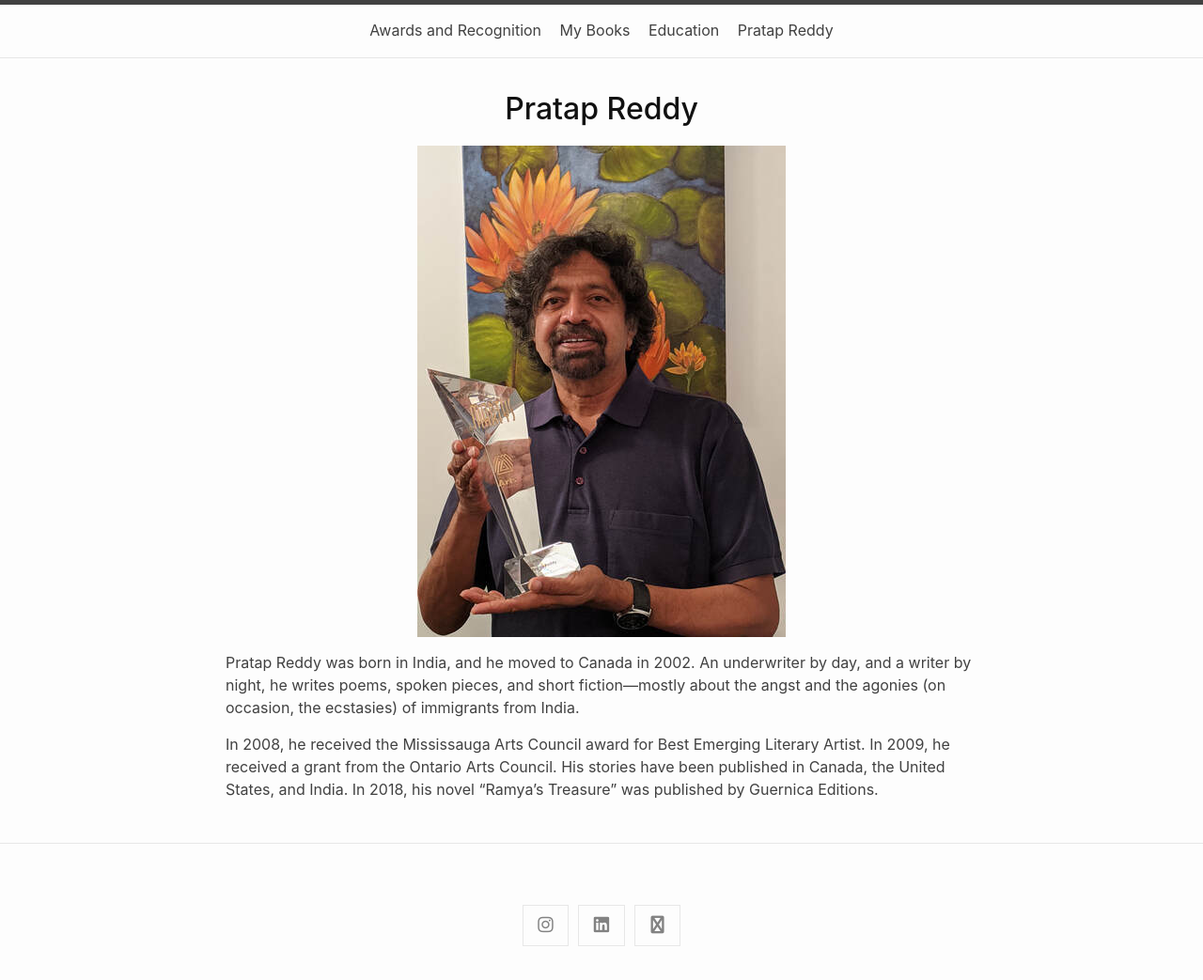
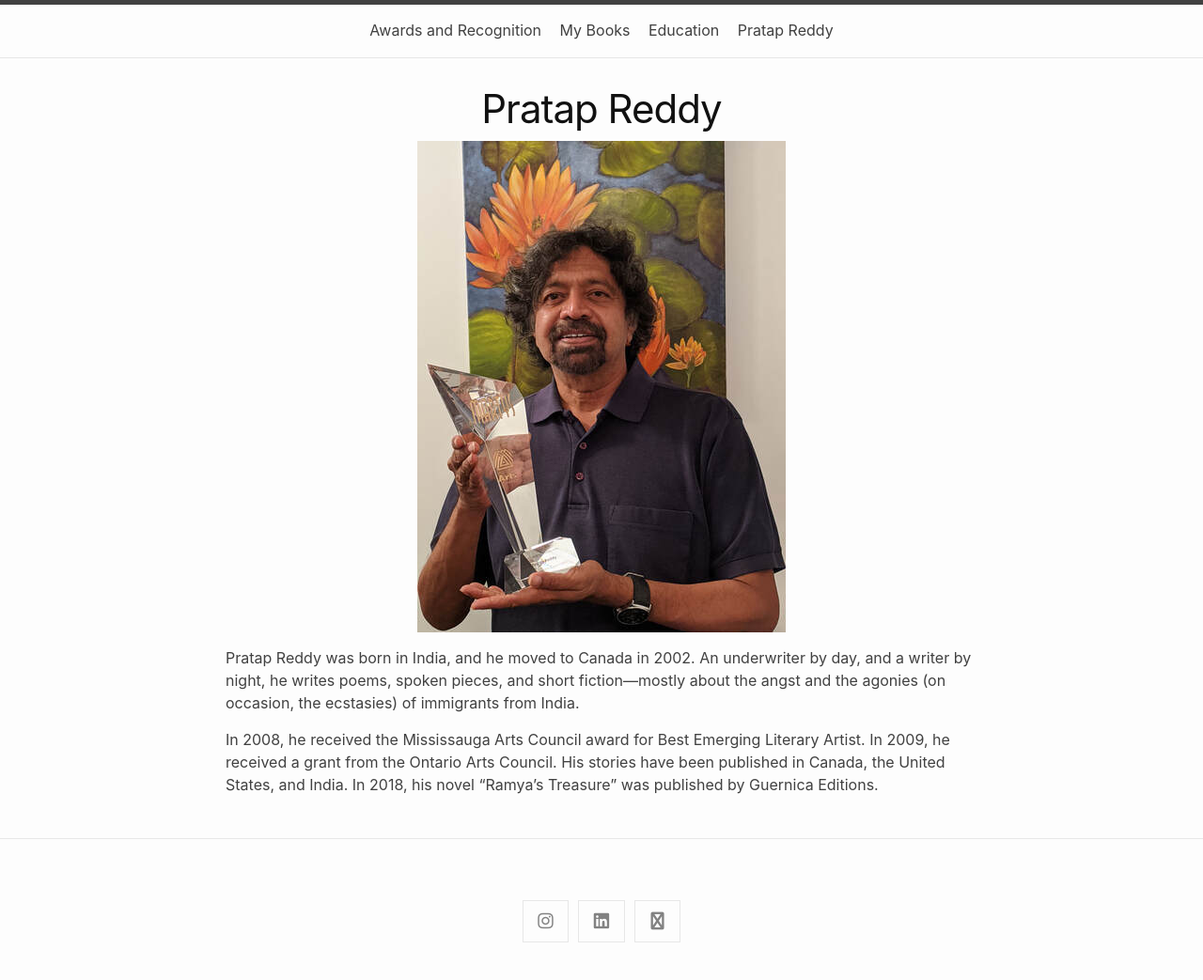
Before and after one commit to pratap-reddy1/pratap-reddy, a Jekyll site: the page built from index.md, in a window 1280 px wide. Shown: the whole page at 94% size. Built offline with Jekyll 4.4.1, drawn with Linux system fonts in a browser that asks for light colours; our own code applies the rules of GitHub Pages for plain Markdown files.

Commit message:
try fix font for home title

```diff
--- a/_layouts/home.html
+++ b/_layouts/home.html
@@ -4,7 +4,7 @@
 
 <div class="home">
   {%- if page.title -%}
-    <h1 class="page-heading" style="text-align: center;">{{ page.title }}</h1>
+    <h1 class="post-title" style="text-align: center;">{{ page.title }}</h1>
   {%- endif -%}
 
   {{ content }}
```
